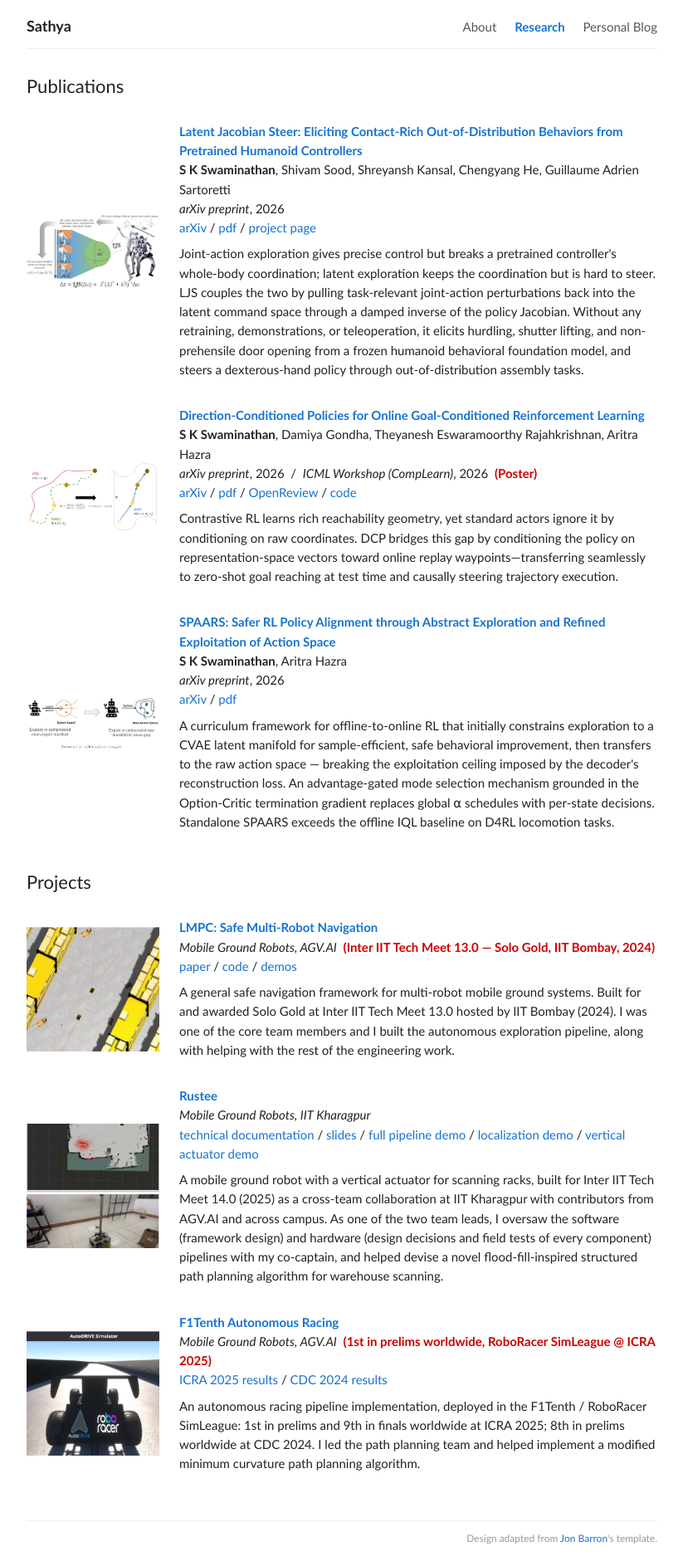
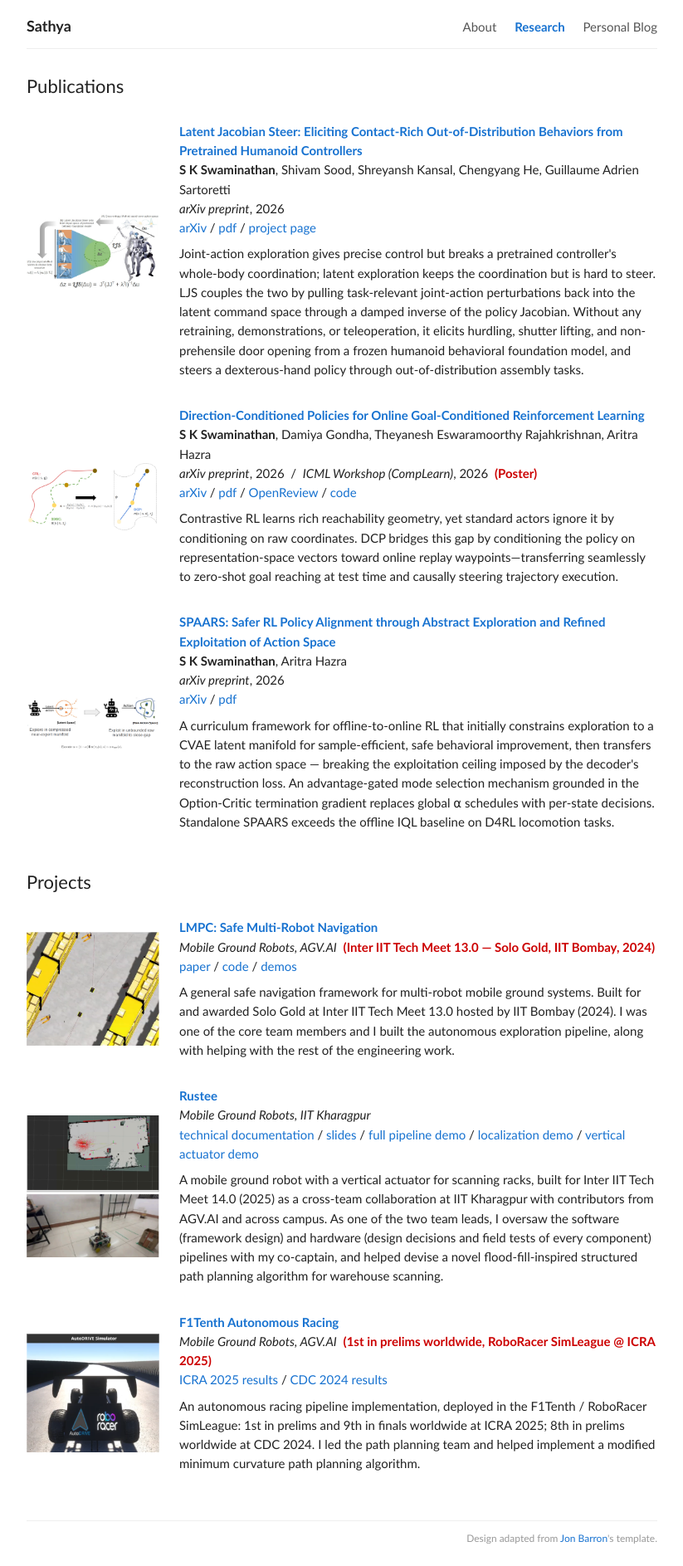
Before and after one commit to SwaminathanSK/SwaminathanSK.github.io, a Jekyll site: the page built from research/index.html, in a window 1280 px wide. Shown: the whole page at 83% size, without its empty margins (228-1051 px from the left). Built offline with Jekyll 4.4.1, drawn with Linux system fonts in a browser that asks for light colours.

Commit message:
Project thumbnails keep their own shape (no cropping)
Co-Authored-By: Claude Opus 5.5 <noreply@anthropic.com>

```diff
--- a/_includes/entry.html
+++ b/_includes/entry.html
@@ -1,6 +1,6 @@
 {% assign e = include.entry %}
 <div class="entry">
-  <div class="entry-thumb{% if include.fixed_thumb %} entry-thumb-fixed{% endif %}">
+  <div class="entry-thumb">
     {% if e.image %}<img src="{{ e.image | relative_url }}?v={{ site.time | date: '%s' }}" alt="">{% endif %}
   </div>
   <div class="entry-text">
--- a/assets/style.css
+++ b/assets/style.css
@@ -232,13 +232,3 @@ footer {
   color: #555;
 }
 .blog-note p { margin: 4px 0; }
-
-/* project thumbnails: same frame for every project */
-.entry-thumb-fixed img {
-  width: 160px;
-  height: 150px;
-  object-fit: cover;
-}
-@media (max-width: 640px) {
-  .entry-thumb-fixed img { width: 100%; max-width: 320px; height: auto; aspect-ratio: 160 / 150; }
-}
--- a/research/index.html
+++ b/research/index.html
@@ -13,6 +13,6 @@ description: Publications and projects by Sathya (S K Swaminathan).
 <section>
   <h2>Projects</h2>
   {% for p in site.data.projects %}
-    {% include entry.html entry=p fixed_thumb=true %}
+    {% include entry.html entry=p %}
   {% endfor %}
 </section>
```
